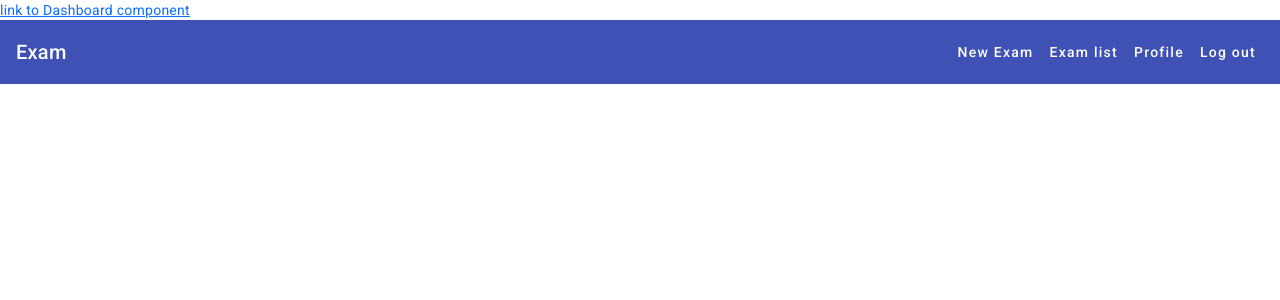
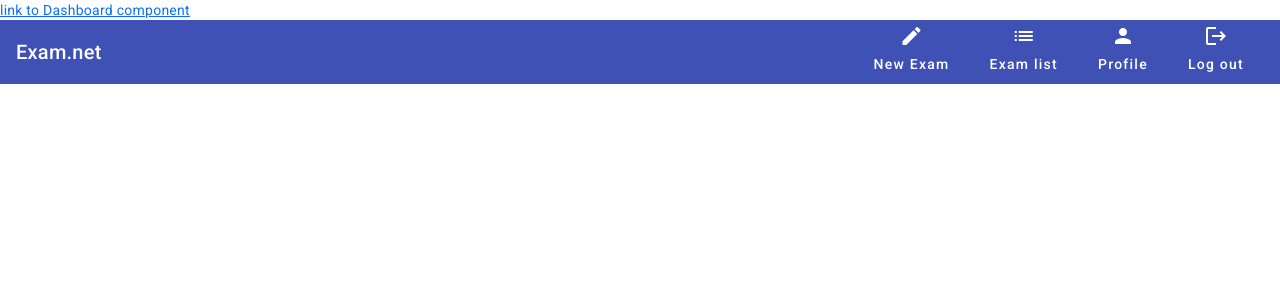
Before and after one commit to yibrino/workflowagile, an Angular app in the folder frontend/: page /dashboard in a window 1280 px wide. Shown: the top 300 px of the page. Built offline with nearby package versions, Linux system fonts and the light colour scheme.

Commit message:
improved teacher dashboard

```diff
--- a/frontend/src/app/teacher-dashboard/teacher-dashboard.component.css
+++ b/frontend/src/app/teacher-dashboard/teacher-dashboard.component.css
@@ -1,3 +1,20 @@
 .spacer {
   flex: 1;
 }
+
+.button-container {
+  display: flex;
+  align-items: center;
+}
+
+.center-icon {
+  display: flex;
+  flex-direction: column;
+  align-items: center;
+  text-align: center;
+}
+
+/* Increase the clickable area for the entire button */
+button {
+  padding: 30px 20px; /* Adjust the padding as needed */
+}
--- a/frontend/src/app/teacher-dashboard/teacher-dashboard.component.html
+++ b/frontend/src/app/teacher-dashboard/teacher-dashboard.component.html
@@ -1,14 +1,25 @@
 <div class="myContainer">
   <mat-toolbar color="primary">
-    <span>Exam</span>
+    <span>Exam.net</span>
 
     <span class="spacer"></span>
 
     <div class="button-container">
-      <button mat-button id="NewExam-Button">New Exam</button>
-      <button mat-button id="ExamList-Button">Exam list</button>
-      <button mat-button id="Profile-Button">Profile</button>
-      <button mat-button id="LogOut-Button">Log out</button>
+
+      <button mat-button id="NewExam-Button" class="center-icon">
+        <span class="material-icons" >edit</span>
+        New Exam
+      </button>
+      <button mat-button id="ExamList-Button" class="center-icon">
+        <span class="material-icons">list</span>
+        Exam list</button>
+      <button mat-button id="Profile-Button" class="center-icon">
+        <span class="material-icons">person</span>
+        Profile</button>
+      <button mat-button id="LogOut-Button" class="center-icon">
+        <span class="material-icons">logout</span>
+        Log out
+      </button>
     </div>
   </mat-toolbar>
 </div>
```
